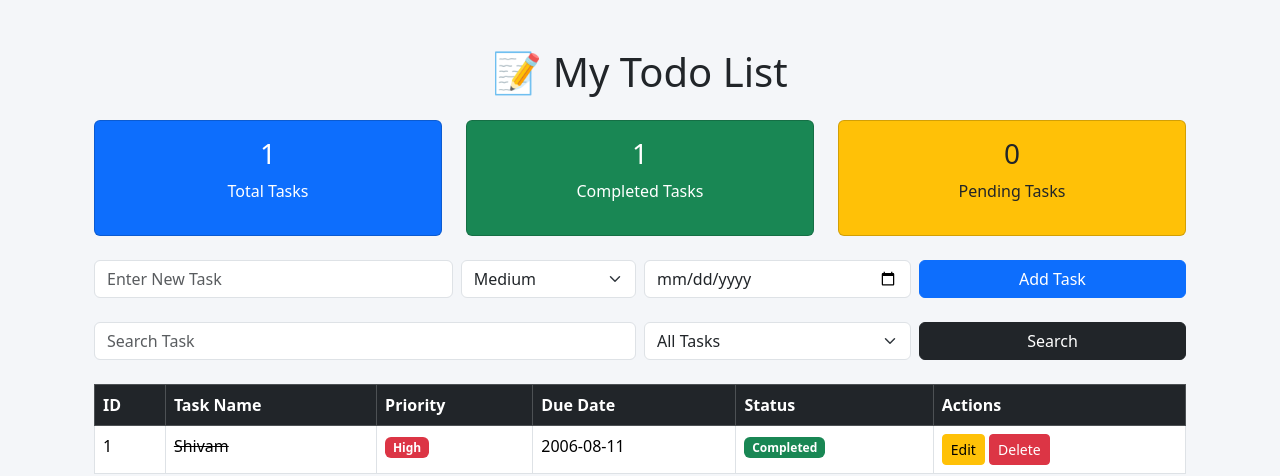
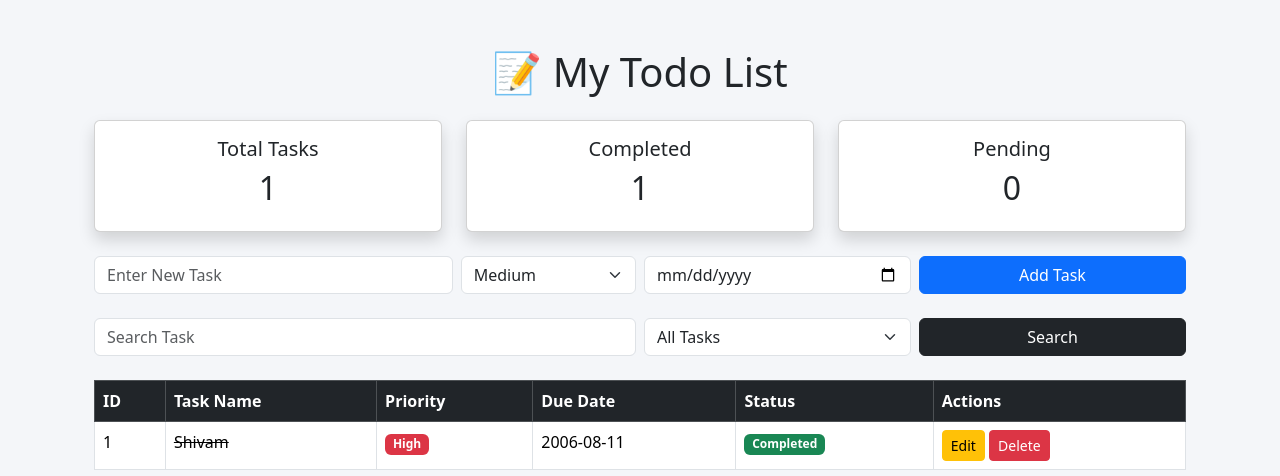
Before and after one commit to shivam1108-06/web-todo-list, a Flask app: page / in a window 1280 px wide. Shown: the part 56-532 px from the top of the page. Run offline with Flask 3, Linux system fonts and the light colour scheme; data comes from the database, SQL or seed files in the repository; both versions use the stored data as it was after the commit.

Commit message:
Added dashboard statistics cards

```diff
--- a/app.py
+++ b/app.py
@@ -87,7 +87,7 @@ def home():
         total_tasks=total_tasks,
         completed_tasks=completed_tasks,
         pending_tasks=pending_tasks
-    )
+)
 
 
 # ------------------
--- a/templates/index.html
+++ b/templates/index.html
@@ -13,28 +13,28 @@
     <div class="row text-center mb-4">
 
     <div class="col-md-4">
-            <div class="card bg-primary text-white">
+        <div class="card shadow">
             <div class="card-body">
-                    <h3>{{ total_tasks }}</h3>
-                    <p>Total Tasks</p>
+                <h5>Total Tasks</h5>
+                <h2>{{ total_tasks }}</h2>
             </div>
         </div>
     </div>
 
     <div class="col-md-4">
-            <div class="card bg-success text-white">
+        <div class="card shadow">
             <div class="card-body">
-                    <h3>{{ completed_tasks }}</h3>
-                    <p>Completed Tasks</p>
+                <h5>Completed</h5>
+                <h2>{{ completed_tasks }}</h2>
             </div>
         </div>
     </div>
 
     <div class="col-md-4">
-            <div class="card bg-warning text-dark">
+        <div class="card shadow">
             <div class="card-body">
-                    <h3>{{ pending_tasks }}</h3>
-                    <p>Pending Tasks</p>
+                <h5>Pending</h5>
+                <h2>{{ pending_tasks }}</h2>
             </div>
         </div>
     </div>
```
Also changed, not shown: instance/todo.db. Lines whose indentation alone changed are shown as unchanged.
